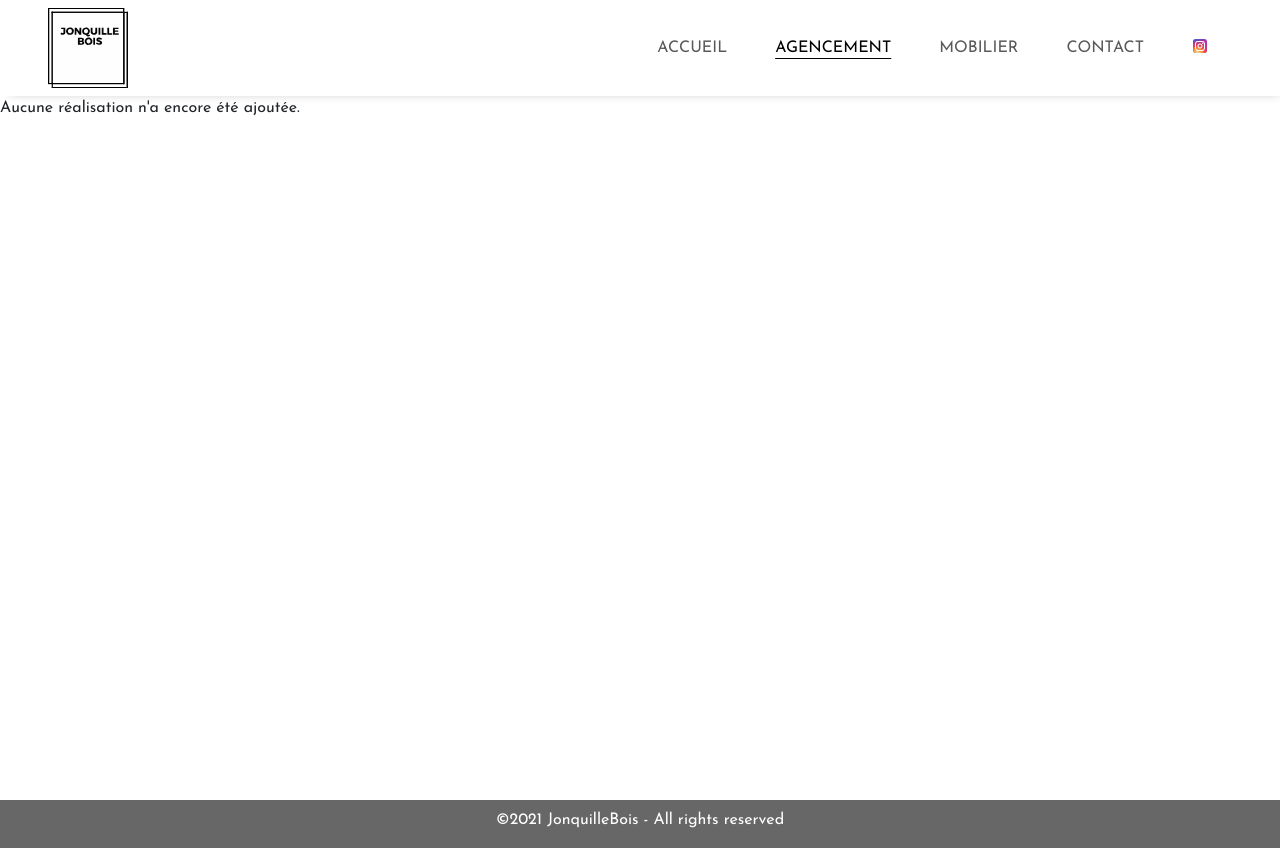
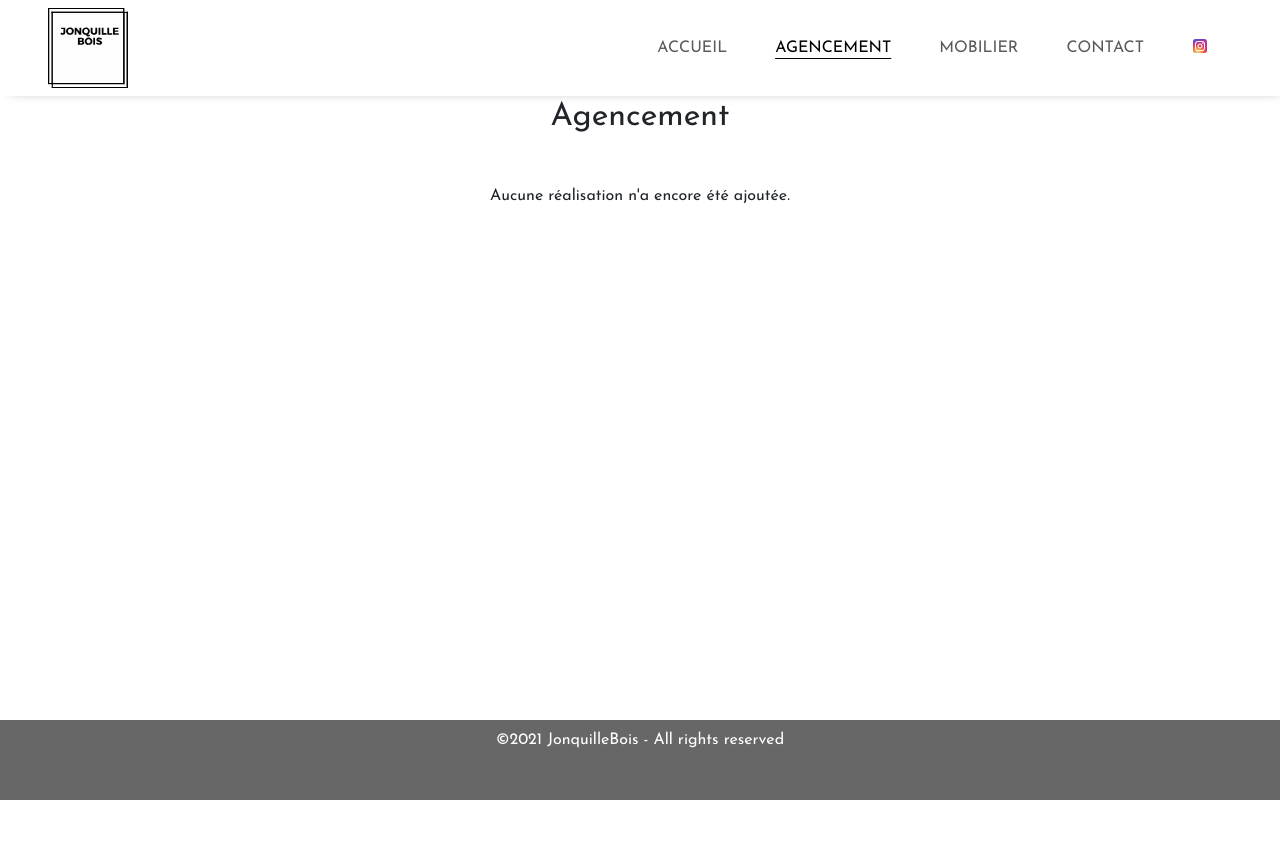
Before and after one commit to Nico786/jonquillebois, a Django app: page /agencement in a window 1280 px wide. After the commit the page ends 800 px from the top, so only its background shows below. Run offline with Django 4.2, Linux system fonts and the light colour scheme; data that the repository does not hold is empty; some libraries are stand-ins or nearby versions.

Commit message:
fix html/css

```diff
--- a/app/static/css/app.css
+++ b/app/static/css/app.css
@@ -6,13 +6,16 @@
     box-sizing: border-box;
 }
 
-html{
+html, body{
     scroll-behavior: smooth;
+    font-family: 'Josefin Sans', sans-serif;
+    height: 100%;
 }
 
-body{
-    font-family: 'Josefin Sans', sans-serif;
-}
+body {
+    display: flex;
+    flex-direction: column;
+  }
 
 a{
     text-decoration: none;
@@ -70,7 +73,7 @@ a{
 main{
     padding-top: 50px;
     padding-bottom: 20px;
-    min-height: 100vh;
+    flex: 1 0 90%;
 }
 
 .previous{
@@ -184,5 +187,6 @@ main{
 
 footer{
     background-color: rgba(0, 0, 0, 0.596);
-    color:white
+    color:white;
+    flex: 0 0 10%;
 }
--- a/app/templates/arrangements.html
+++ b/app/templates/arrangements.html
@@ -1,9 +1,9 @@
 {% extends "base.html" %}
 {% block title %}Agencement{% endblock %}
 {% block content %}
-    <h2>Agencement</h2>
+    <h2 class="my-5 text-center">Agencement</h2>
     {% if error %}
-    <p>{{ error }}</p>
+    <p class="my-5 text-center">{{ error }}</p>
     {% else %}
     <ul>
       {% for arrangement in arrangements %}
--- a/app/templates/base.html
+++ b/app/templates/base.html
@@ -20,7 +20,7 @@
         <div class="container">
           <div class="row">
             <nav class="navbar fixed-top navbar-expand-md navbar-light px-5" role="navigation">
-              <a href="#">
+              <a href="{% url 'home' %}">
                 <img src="{% static 'img/jonquillebois-logo.svg' %}" id="logoNavbarJonquilleBois" alt="jonquillebois logo" class="img-fluid">
                 <span class="hidden">JonquilleBois</span>
               </a>
```
